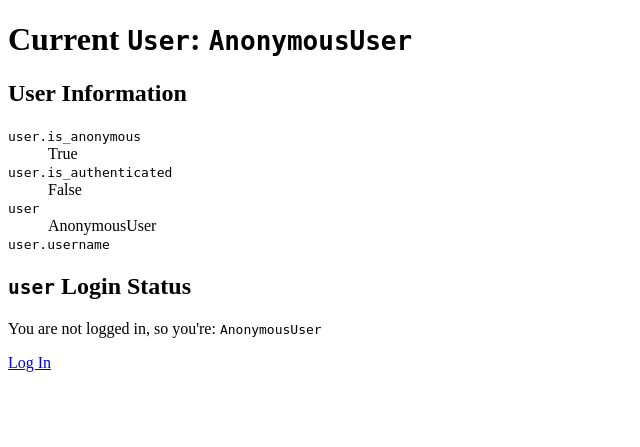
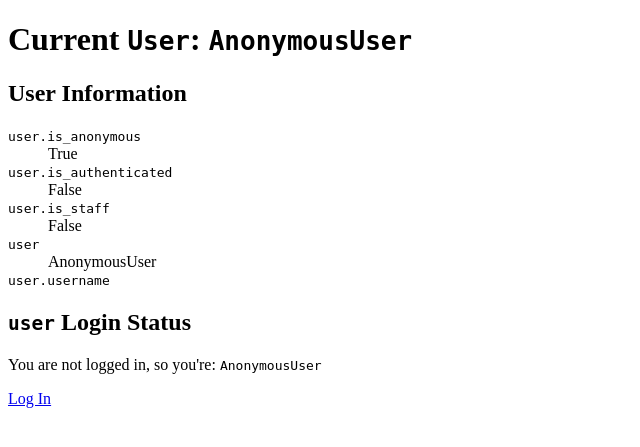
Before and after one commit to FlynntKnapp/django-anonymous-user, a Django app: page / in a window 1280 px wide. Shown: the top 447 px of the page, without its empty margins (0-640 px from the left). Run offline with Django 4.2, Linux system fonts and the light colour scheme.

Commit message:
Modify 'base.html' and 'home.html' to show 'is_staff' attribute.

```diff
--- a/templates/base.html
+++ b/templates/base.html
@@ -16,6 +16,8 @@
         <dd>{{ user.is_anonymous }}</dd>
         <dt><code>user.is_authenticated</code></dt>
         <dd>{{ user.is_authenticated }}</dd>
+        <dt><code>user.is_staff</code></dt>
+        <dd>{{ user.is_staff }}</dd>
         <dt><code>user</code></dt>
         <dd>{{ user }}</dd>
         <dt><code>user.username</code></dt>
--- a/templates/home.html
+++ b/templates/home.html
@@ -7,7 +7,7 @@
     <h2><code>user</code> Login Status</h2>
     {% if user.is_authenticated %}
         <p>You are logged in, and you're: <code>{{ user }}</code></p>
-        {% if user.is_superuser %}
+        {% if user.is_staff %}
             <a href="{% url 'admin:index' %}">Django Admin Interface</a>
         {% endif %}
         <p><a href="{% url 'logout' %}">Log Out</a></p>
```
